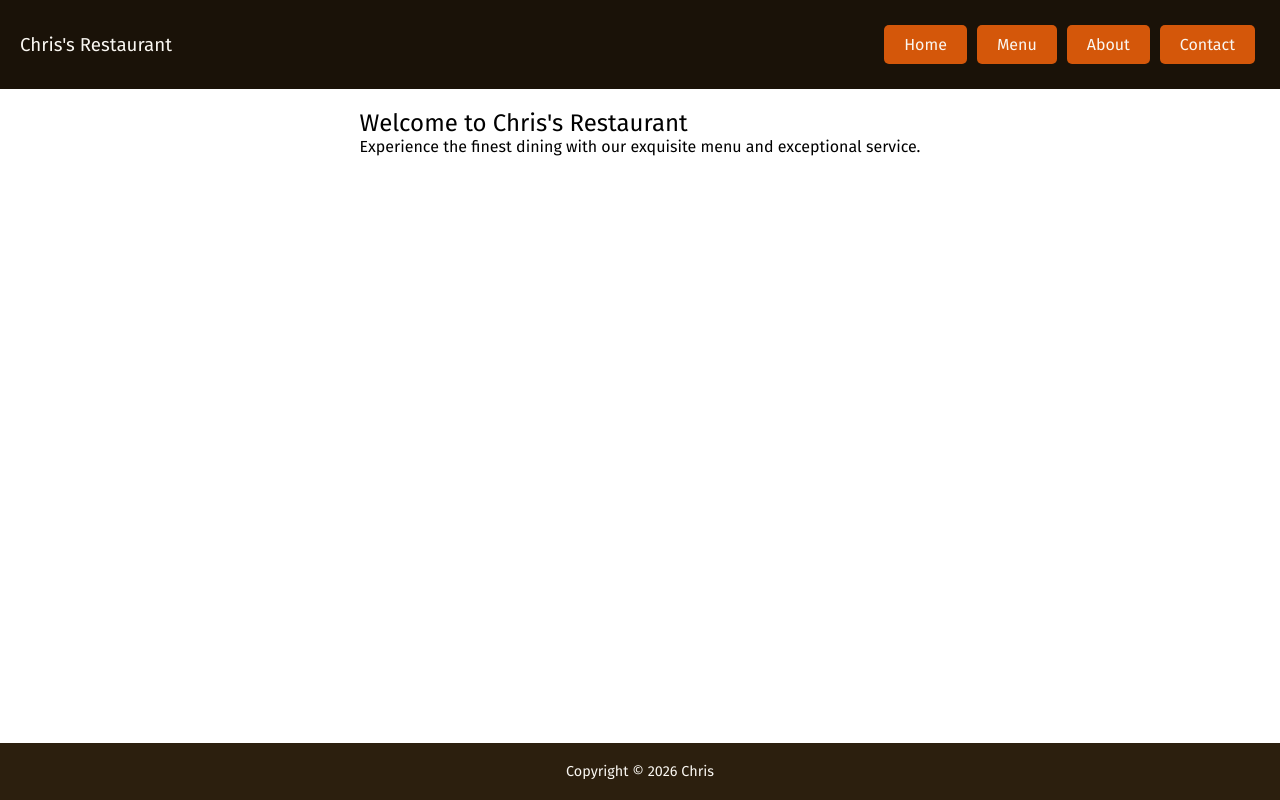
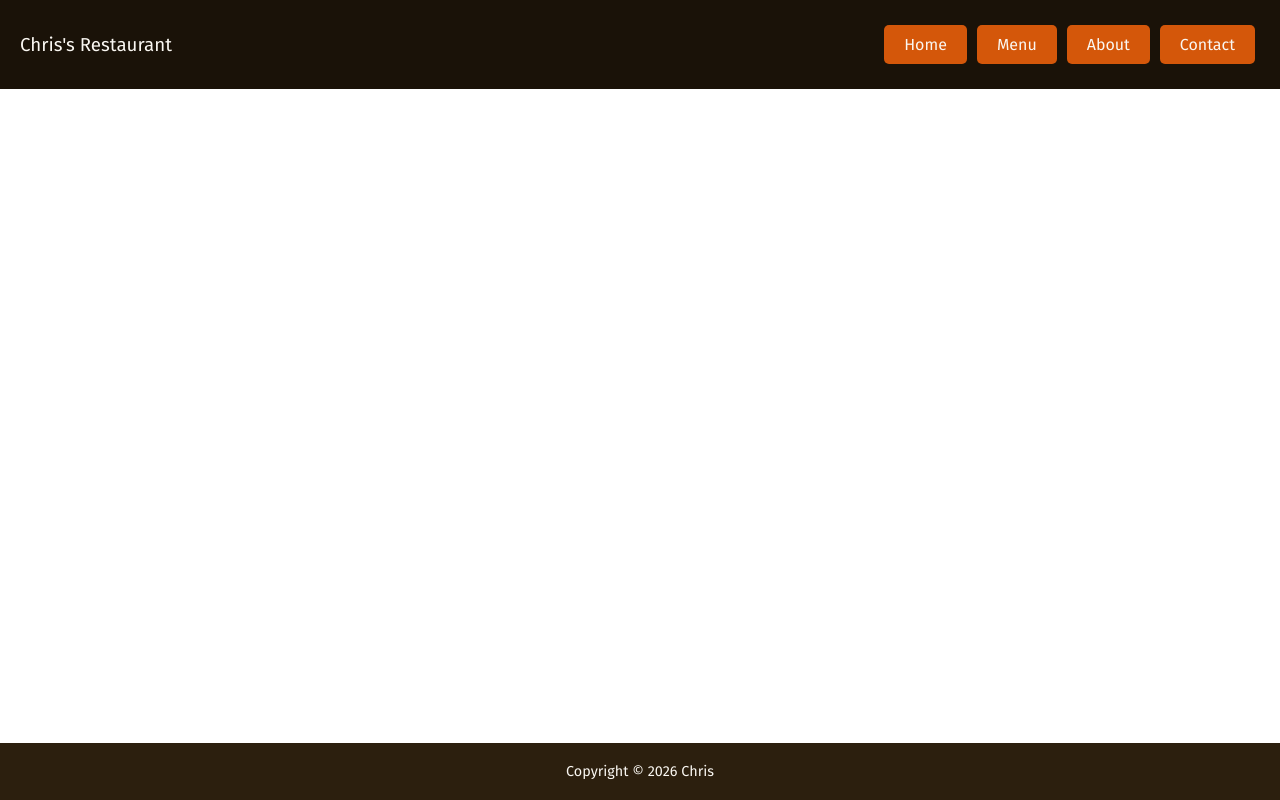
Before and after one commit to ablaoublas11/Restaurant-Page, a website built with webpack: page src/template.html in a window 1280 px wide. Both pictures are taken after a click on the button "Menu". Built offline with nearby package versions, Linux system fonts and the light colour scheme.

Commit message:
Add functionality at Home Button using append method

```diff
--- a/src/index.js
+++ b/src/index.js
@@ -6,9 +6,12 @@ import "./style.css";
 
 const app = {
     elements:{
-        navMenu: document.querySelector(".header .nav .menu")
+        navMenu: document.querySelector(".header .nav .menu"),
+        contentSection: document.querySelector(".main .section")
     },
     init(){
+        //default εμφάνιση του περιεχοενου που είναι στην σελίδα home
+        this.renderHome();
         //προσθήκη eventListener σε όλα τα κουμπιά του menu
         this.elements.navMenu.addEventListener("click" , (event) => {
             const target = event.target.dataset.view;
@@ -30,16 +33,28 @@ const app = {
         });
     },
     renderHome(){
-        alert("hi home");
+        //alert("hi home");
+        this.elements.contentSection.innerHTML="";
+        const node = this.elements.contentSection;
+
+        const h1 = document.createElement("h1");
+        h1.textContent = "Welcome to Chris's Restaurant";
+        const paragraph = document.createElement("p");
+        paragraph.textContent = `Experience the finest dining with our exquisite menu and exceptional
+          service.`;
+        node.append(h1, paragraph);
     },
     renderMenu(){
-        alert("hi menu");
+        //alert("hi menu");
+        this.elements.contentSection.innerHTML="";
     },
     renderAbout(){
-        alert("hi about");
+        //alert("hi about");
+        this.elements.contentSection.innerHTML="";
     },
     renderContact(){
-        alert("hi contact");
+        //alert("hi contact");
+        this.elements.contentSection.innerHTML="";
     }
 }
 
--- a/src/template.html
+++ b/src/template.html
@@ -21,11 +21,11 @@
     </header>
     <main class="main">
       <section class="section">
-        <h1>Welcome to Chris's Restaurant</h1>
+        <!-- <h1>Welcome to Chris's Restaurant</h1>
         <p>
           Experience the finest dining with our exquisite menu and exceptional
           service.
-        </p>
+        </p> -->
       </section>
     </main>
     <footer class="footer">Copyright © 2026 Chris</footer>
```
